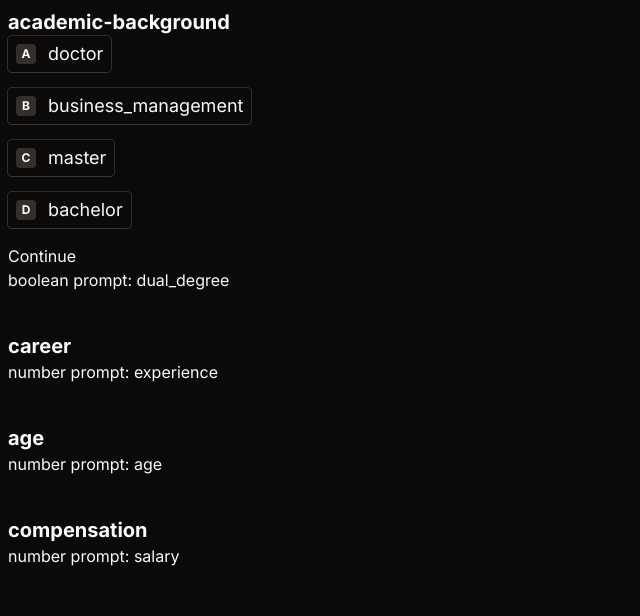
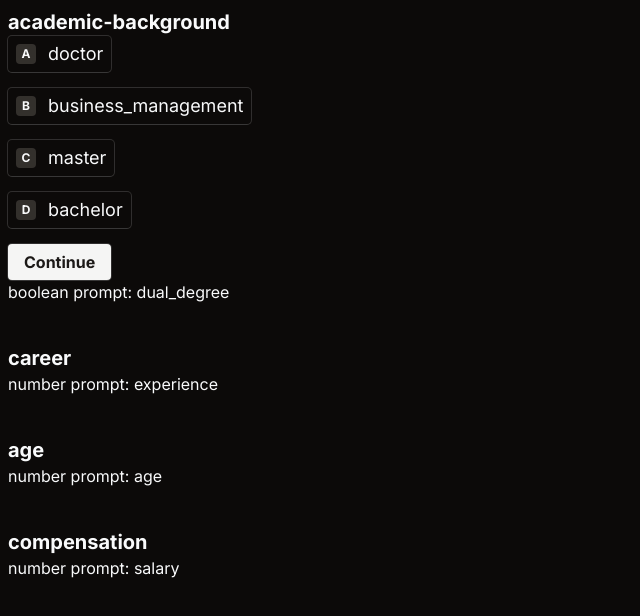
Before and after one commit to antonve/hsfp.tokyo, a Next.js app: page /calculator/engineer/academic-background/1 in a window 1280 px wide. Shown: the top 616 px of the page, without its empty margins (0-640 px from the left). Built offline with nearby package versions, Linux system fonts and the light colour scheme.

Commit message:
style continue button

```diff
--- a/src/components/VisaForm.tsx
+++ b/src/components/VisaForm.tsx
@@ -145,7 +145,7 @@ function ChoicePrompt({ prompt }: { prompt: ChoicePrompt }) {
       {prompt.options.map((option, i) => (
         <div className="w-full">
           <div
-            className={cn('px-2 py-2 rounded relative inline-block', {
+            className={cn('px-2 py-2  h-9 rounded relative inline-block', {
               'ring-2 ring-emerald-400/80': value === option,
               'shadow-border': value !== option,
             })}
@@ -180,7 +180,12 @@ function ChoicePrompt({ prompt }: { prompt: ChoicePrompt }) {
           </div>
         </div>
       ))}
-      <button type="submit">Continue</button>
+      <button
+        type="submit"
+        className="px-4 h-9 rounded shadow-border bg-stone-100 text-stone-900 font-bold"
+      >
+        Continue
+      </button>
     </form>
   )
 }
```
